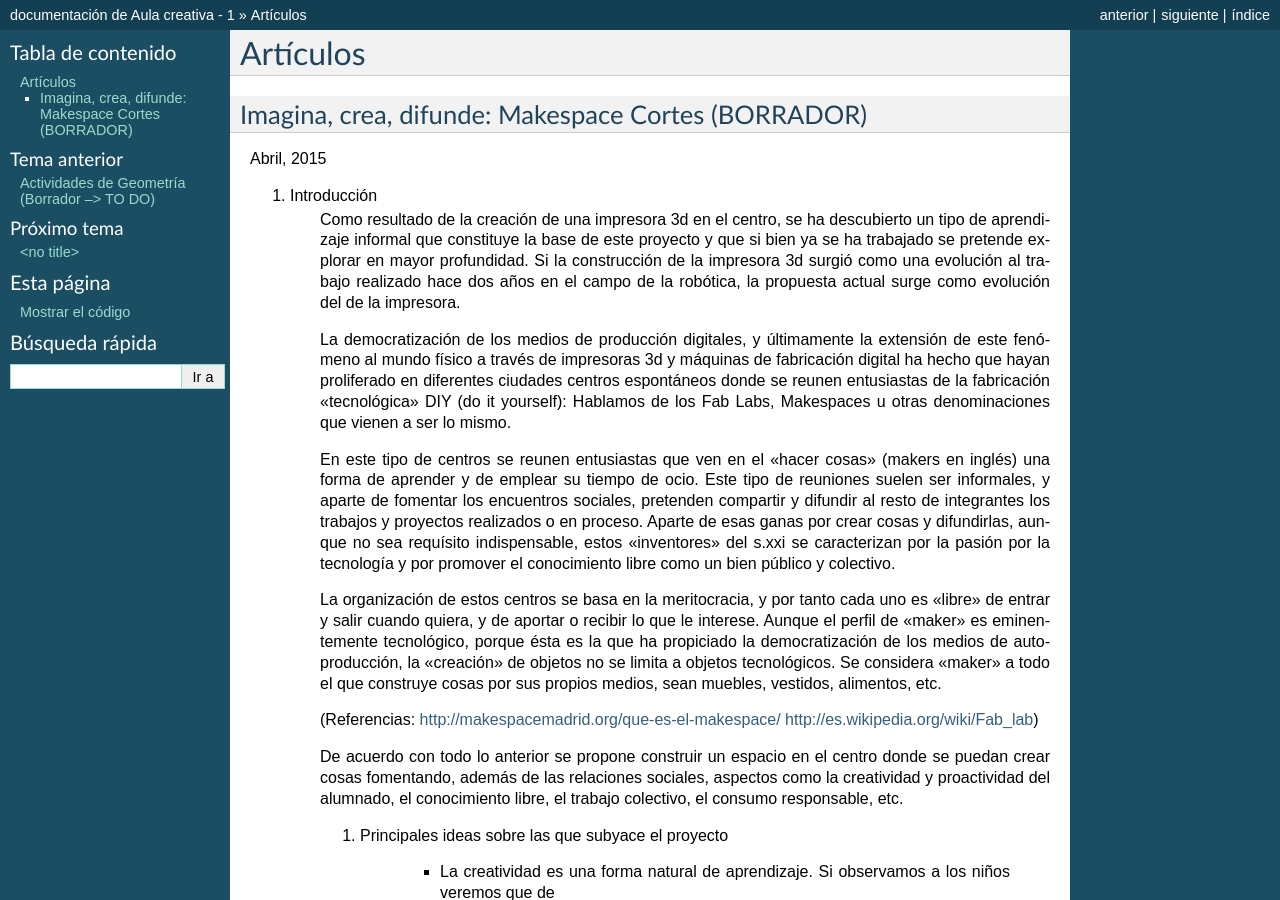
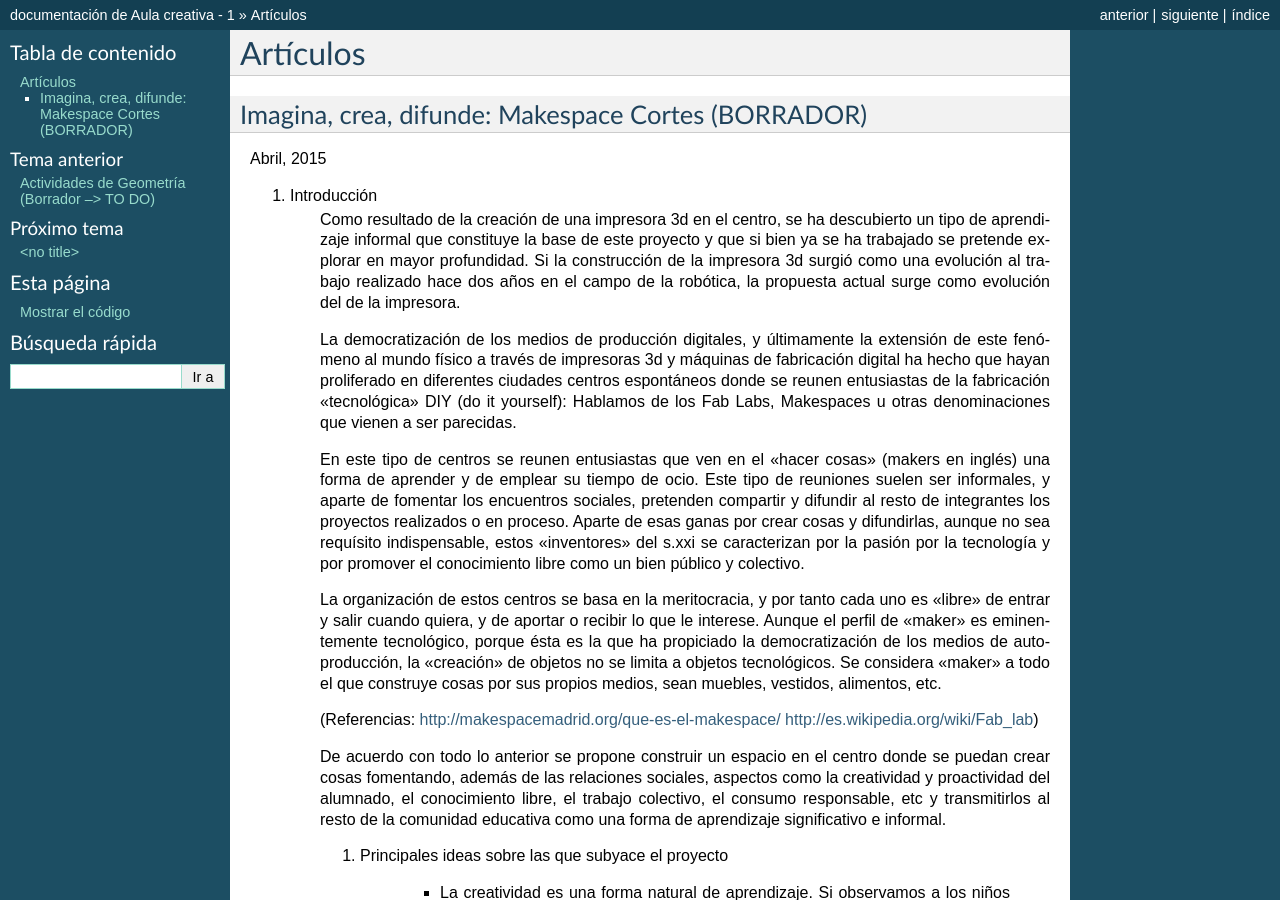
Before and after one commit to es3a10/aula_creativa, a Sphinx documentation site: the page built from docs/articulos.rst, in a window 1280 px wide and 900 px high. Built offline with Sphinx 7.4.7, drawn with Linux system fonts in a browser that asks for light colours.

Commit message:
Update articulos.rst

```diff
--- a/docs/articulos.rst
+++ b/docs/articulos.rst
@@ -17,13 +17,13 @@ Abril, 2015
 	ha hecho que hayan proliferado en diferentes ciudades
 	centros espontáneos donde se reunen entusiastas de la fabricación "tecnológica" DIY (do it yourself):
 	Hablamos de los Fab Labs, Makespaces u otras denominaciones que vienen a ser
-	lo mismo.
+	parecidas.
 
 	En este tipo de centros se reunen entusiastas que ven en el "hacer cosas" (makers en inglés)
 	una forma de aprender
 	y de emplear su tiempo de ocio. Este tipo de reuniones suelen ser informales, y
 	aparte de fomentar los encuentros sociales, pretenden compartir y difundir al resto de integrantes
-	los trabajos y proyectos realizados o en proceso.
+	los proyectos realizados o en proceso.
 	Aparte de esas ganas por crear cosas y difundirlas, aunque no
 	sea requísito indispensable, estos "inventores" del s.xxi se caracterizan
 	por la pasión por la tecnología y por promover el conocimiento libre como un bien público y colectivo.
@@ -40,7 +40,8 @@ Abril, 2015
 	De acuerdo con todo lo anterior se propone construir un espacio en el centro donde se puedan
 	crear cosas fomentando, además de las relaciones sociales, aspectos como
 	la creatividad y proactividad del alumnado, el conocimiento libre, el trabajo colectivo,
-	el consumo responsable, etc.
+	el consumo responsable, etc y transmitirlos al resto de la comunidad educativa como una
+	forma de aprendizaje significativo e informal.
 
 	#. Principales ideas sobre las que subyace el proyecto
 
```
